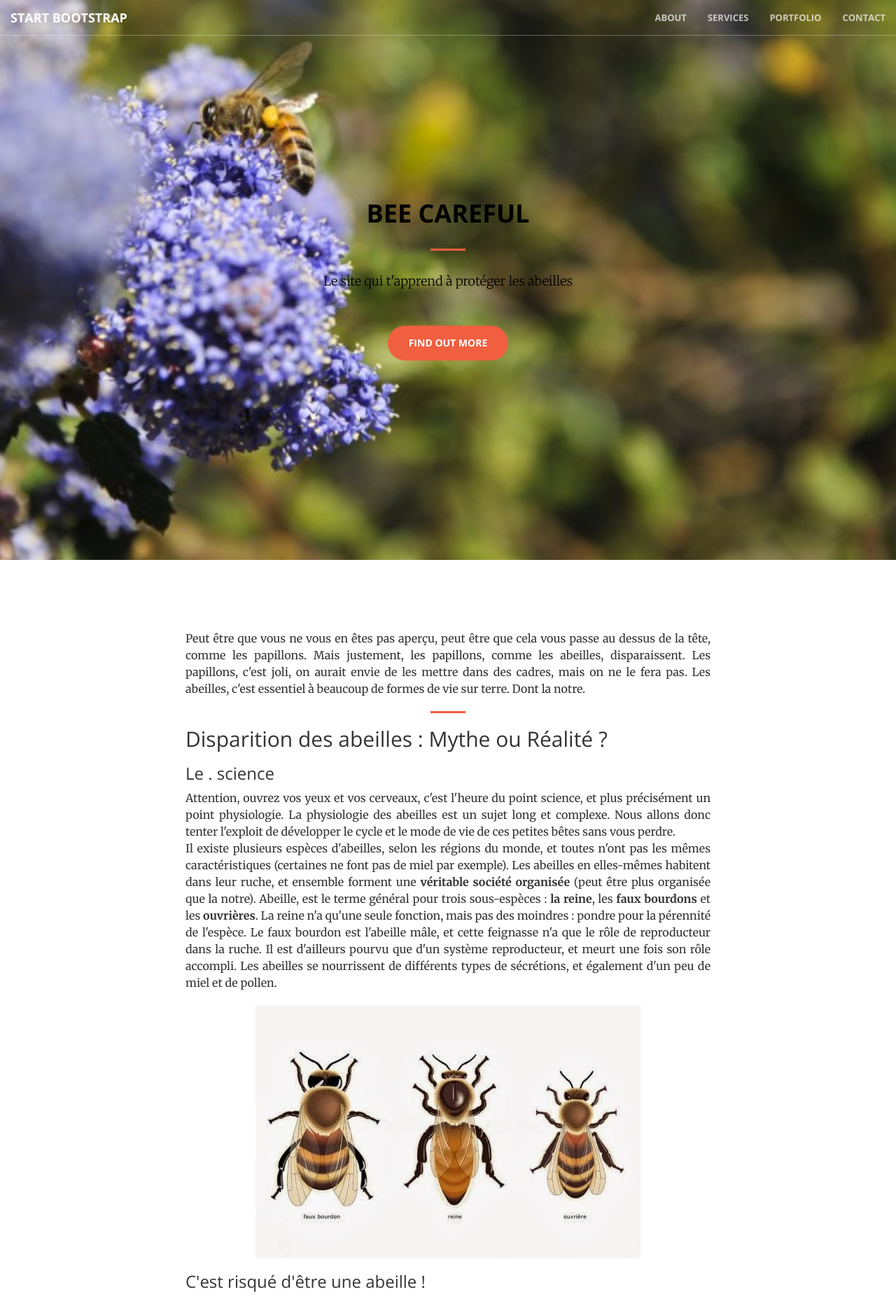
After one commit to anthimeschrefheere/Maybee, a Django app: a page that uses maybee_website/templates/presentation.html in a window 1280 px wide. The commit adds this page. Shown: the top 1856 px of the page at 70% size. Run offline with Django 3.2, Linux system fonts and the light colour scheme; some libraries are stand-ins or nearby versions.

Commit message:
new presentation

```diff
--- a/maybee_website/templates/Home.html
+++ b/maybee_website/templates/Home.html
@@ -9,7 +9,7 @@
     <meta name="description" content="">
     <meta name="author" content="">
 
-    <title>Bee Careful</title>
+    <title>May the Force BEE With YOU</title>
 
     <!-- Bootstrap Core CSS -->
     <link rel="stylesheet" href="/Static/css/bootstrap.min.css" type="text/css">
--- /dev/null
+++ b/maybee_website/templates/presentation.html
@@ -0,0 +1,148 @@
+<!DOCTYPE html>
+<html lang="en">
+
+<head>
+
+    <meta charset="utf-8">
+    <meta http-equiv="X-UA-Compatible" content="IE=edge">
+    <meta name="viewport" content="width=device-width, initial-scale=1">
+    <meta name="description" content="">
+    <meta name="author" content="">
+
+    <title>Bee careful</title>
+
+    <!-- Bootstrap Core CSS -->
+    <link rel="stylesheet" href="/Static/css/bootstrap.min.css" type="text/css">
+
+    <!-- Custom Fonts -->
+    <link href='http://fonts.googleapis.com/css?family=Open+Sans:300italic,400italic,600italic,700italic,800italic,400,300,600,700,800' rel='stylesheet' type='text/css'>
+    <link href='http://fonts.googleapis.com/css?family=Merriweather:400,300,300italic,400italic,700,700italic,900,900italic' rel='stylesheet' type='text/css'>
+    <link rel="stylesheet" href="/Static/font-awesome/css/font-awesome.min.css" type="text/css">
+
+    <!-- Plugin CSS -->
+    <link rel="stylesheet" href="/Static/css/animate.min.css" type="text/css">
+
+    <!-- Custom CSS -->
+    <link rel="stylesheet" href="/Static/css/creative.css" type="text/css">
+
+    <!-- HTML5 Shim and Respond.js IE8 support of HTML5 elements and media queries -->
+    <!-- WARNING: Respond.js doesn't work if you view the page via file:// -->
+    <!--[if lt IE 9]>
+        <script src="https://oss.maxcdn.com/libs/html5shiv/3.7.0/html5shiv.js"></script>
+        <script src="https://oss.maxcdn.com/libs/respond.js/1.4.2/respond.min.js"></script>
+    <![endif]-->
+
+</head>
+
+<body id="page-top">
+
+    <nav id="mainNav" class="navbar navbar-default navbar-fixed-top">
+        <div class="container-fluid">
+            <!-- Brand and toggle get grouped for better mobile display -->
+            <div class="navbar-header">
+                <button type="button" class="navbar-toggle collapsed" data-toggle="collapse" data-target="#bs-example-navbar-collapse-1">
+                    <span class="sr-only">Toggle navigation</span>
+                    <span class="icon-bar"></span>
+                    <span class="icon-bar"></span>
+                    <span class="icon-bar"></span>
+                </button>
+                <a class="navbar-brand page-scroll" href="#page-top">Start Bootstrap</a>
+            </div>
+
+            <!-- Collect the nav links, forms, and other content for toggling -->
+            <div class="collapse navbar-collapse" id="bs-example-navbar-collapse-1">
+                <ul class="nav navbar-nav navbar-right">
+                    <li>
+                        <a class="page-scroll" href="#about">About</a>
+                    </li>
+                    <li>
+                        <a class="page-scroll" href="#services">Services</a>
+                    </li>
+                    <li>
+                        <a class="page-scroll" href="#portfolio">Portfolio</a>
+                    </li>
+                    <li>
+                        <a class="page-scroll" href="#contact">Contact</a>
+                    </li>
+                </ul>
+            </div>
+            <!-- /.navbar-collapse -->
+        </div>
+        <!-- /.container-fluid -->
+    </nav>
+
+    <header>
+        <div class="header-content">
+            <div class="header-content-inner">
+                <h1>Bee careful</h1>
+                <hr>
+                <p>Le site qui t'apprend à protéger les abeilles</p>
+                <a href="#about" class="btn btn-primary btn-xl page-scroll">Find Out More</a>
+            </div>
+        </div>
+    </header>
+
+
+
+    <section id="contact">
+        <div class="container">
+            <div class="row">
+                <div class="col-lg-8 col-lg-offset-2 " align="justify">
+
+                    <p>Peut être que vous ne vous en êtes pas aperçu, peut être que cela vous passe au dessus de la tête, comme les papillons. Mais justement, les papillons, comme les abeilles, disparaissent. Les papillons, c'est joli, on aurait envie de les mettre dans des cadres, mais on ne le fera pas. Les abeilles, c'est essentiel à beaucoup de formes de vie sur terre. Dont la notre.</p>
+                    <hr class="primary">
+                    <h2>Disparition des abeilles : Mythe ou Réalité ?</h2>
+                    <h3>Le . science</h3>
+                    <p>
+					Attention, ouvrez vos yeux et vos cerveaux, c'est l'heure du point science, et plus précisément un point physiologie. La physiologie des abeilles est un sujet  long et complexe. Nous allons donc tenter l'exploit de développer le cycle et le mode de vie de ces petites bêtes sans vous perdre.</br>
+					Il existe plusieurs espèces d'abeilles, selon les régions du monde, et toutes n'ont pas les mêmes caractéristiques (certaines ne font pas de miel par exemple). Les abeilles en elles-mêmes habitent dans leur ruche, et ensemble forment une <strong>véritable société organisée</strong> (peut être plus organisée que la notre). Abeille, est le terme général pour trois sous-espèces : <strong>la reine</strong>, les <strong>faux bourdons</strong> et les <strong>ouvrières</strong>. La reine n'a qu'une seule fonction, mais pas des moindres : pondre pour la pérennité de l'espèce. Le faux bourdon est l'abeille mâle, et cette feignasse n'a que le rôle de reproducteur dans la ruche. Il est d'ailleurs pourvu que d'un système reproducteur, et meurt une fois son rôle accompli. Les abeilles se nourrissent de différents types de sécrétions, et également d'un peu de miel et de pollen.</p>
+					<p align="center"><img src="img/abeilles.jpg" alt="photo de trois abeilles" title="photo d'abeilles" /></p>
+
+					<h3>C'est risqué d'être une abeille !</h3>
+					<p>Les abeilles passent par trois stades : œufs, larve, la pupe et l'imago. Peu importe les noms, retenez que quelque soit son stade, l'abeille est vulnérable à tout un tas de chose.</br>
+					Dès le stade larvaire, du fait de la <strong>pollution atmosphérique</strong> et de la <strong>pollution ambiante</strong> du à l'environnement autour de la ruche (traitement du bois, des espaces alentours...), la larve est lentement intoxiquée dès sa naissance ou presque. Vient ensuite les différents stades, et ce sont les ouvrières qui sont les plus touchés : <strong>intoxication via les pesticides</strong> (neurotoxiques, paralisant, acétycholine dépendant…) et les <strong>insecticides</strong>. Cette intoxication peut être directe, directement vaporisée sur les insectes par certains agriculteurs, ou indirectement, lorsque l'abeille se nourrit. Elle ingères des doses infimes de produit, déposé sur les végétaux et les fleurs, se mélangeant au pollen, et ces doses sont suffisantes pour la mener droit dans la tombe.</br>
+					L'abeille est aussi sensible à plusieurs <strong>parasites</strong>, tels que des champignons ou des bactéries, en majorité transmis par un acarien, le varroa. Du fait de l'environnement déjà pas particulièrement favorable aux abeilles, celles-ci seraient de plus en plus sensible à cet acarien.
+					Nous ne nous étendrons pas ici sur le réchauffement climatique, qui perturbe tout les écosystèmes et ne laisse certainement pas des organismes aussi complexe que les abeilles indemnes.
+					Au final, entre toutes les menaces dû à l'environnement et toutes celles liées aux pathologies des abeilles, la liste des dangers pour nos petites bêtes est bien longue.
+					</p>
+					<h3>Pourquoi c'est un danger pour nous ?</h3>
+					<p>
+					Après le point  physiologie, voici le point botanique. Désolée. Vous ne le savez peut être pas, mais les plantes ont aussi des sexes. Oui oui, il existe des plantes femelles et des plantes mâles. Je vous épargne la complexité du système sexuel des plantes. Des pissenlits fille et des pissenlits garçon. Des kiwis madame et des kiwis monsieur. Et donc logiquement, pour obtenir un nouveau kiwi, il faut une madame et un monsieur. Sauf que comme vous l'aurez sans doute remarqué, les plantes ne sont quand même pas très mobiles, donc pour mélanger les pollens c'est moyen. Bien sur, tous les allergiques vous le diront, le VENT fait un travail remarquable. Cependant, les plus efficace dans ce domaine, vous l'aurez devinez sont les abeilles.</br>
+					Les ouvrières passent tout leur cycle de vie à polliniser <strong>TOUTES LES PLANTES</strong> qu'elles trouvent, et cela comprend également toutes les plantes produisant des légumes et des fruits. Sans abeille, pas de pommes, ni de poires, ni de fraises, encore moins de courgettes, de tomates, de cerises, etc, etc.</br>
+					Les <strong>conséquences</strong> de la disparition des fruits et des légumes sont bien entendues <strong>dramatiques</strong>. D'abord pour l'écosystème qui nous porte, qui est voué à mourir à petit feu, dans une guerre de survie à la famine. Nous en seront les les principaux acteurs. Vous vous dites peut être « bon ok, plus de fruit et légumes, mais bon au pire il reste Mac Do ». De quoi est fait votre burger ? De steak haché peut être ? Et la vache, elle mange quoi ? Des <strong>parpaings</strong> ? Et votre pain il est fait avec quoi ? De la farine,  qui vient bien sur du blé, les grains de sésame sont aussi issus de végétaux. TOUS vient de la terre, du sol et des plantes. Nos vies dépendent des végétaux bien plus que l'on ne le pense. La disparition d'une partie des végétaux aurait des conséquences écologiques et humanitaires désastreuses.
+					</p>
+
+					<p>
+					Évidemment la science, et la nature avant elle, tend à transformer tous les végétaux en <strong>hermaphrodites</strong>, de manière à pouvoir <strong>s'autopolliniser</strong>.</br>
+					De manière naturelle, de nombreuses plantes sont hermaphrodites, ce qui laisse une porte de sortie pour se reproduire malgré tout si toutes les conditions sont mauvaises et produire une descendance coûte que coûte pour la <strong>pérennité</strong> de l'espèce. Les fruits issus de l'auto-fécondation des fleurs sont parfois faciles à repérer, notamment chez les framboises, vous savez, ce sont ces fruits tout petits, informes, moches comme tout, qu'on n'a surtout pas envie de manger. Cependant, l'hermaphrodicité pourrait être LA solution à tous nos problèmes et fuck les abeilles ; si seulement l'auto fécondation ne limitait pas la diversité génétique des organismes biologiques, et donc n'augmentait pas leur fragilité face à toutes leurs pathologies respectives. Ce n'est pas une solution à long terme.
+					</p>
+					<p>
+					Qui sont les responsables ?</br>
+					Il est bien facile de crier haut et fort le nom des responsables qui ont provoqué et qui continue à fabriquer des environnements néfastes pour les abeilles, consciemment ou pas. Il est bien entendu que les conséquences économiques sont énormes, et que dans notre monde actuel, l'enrichissement à court terme est bien plus important que la survie à long terme.</br>
+					Tous les industriels fabriquant et vendant des insecticides, herbicides, autres « cides » et produits chimiques sont coupables. Certains limitent leurs activités pour le bien être de la faune et de la flore, et d'autre s'en battent royalement les couilles. Certains vont jusqu'à contredire toutes les études scientifiques pour promouvoir leur produit néfastes autant pour la planète que cancérigène pour l'homme. Je ne citerai personne. Mais les industriels ne sont pas les seuls coupables. Votre pelouse bien net et vos jardinières resplendissantes respirant l'engrais et le désherbant sont aussi coupables que Monsanto et le RandUp. Les industriels vivent des gens qui achètent leur produits.</br>
+					Mais ne vous inquiétez pas, vous allez pouvoir soulager votre <strong>conscience</strong> et sauver les abeilles à votre échelle en suivant les conseils dans l'onglet adéquat.
+					</p>
+                </div>
+
+            </div>
+        </div>
+    </section>
+
+
+    <!-- jQuery -->
+      <!--<script src="js/jquery.js"></script>-->
+
+    <!-- Bootstrap Core JavaScript -->
+     <!--<script src="js/bootstrap.min.js"></script>-->
+
+    <!-- Plugin JavaScript -->
+     <!-- <script src="js/jquery.easing.min.js"></script>
+    <script src="js/jquery.fittext.js"></script>
+    <script src="js/wow.min.js"></script>-->
+
+    <!-- Custom Theme JavaScript -->
+     <!--<script src="js/creative.js"></script>-->
+
+</body>
+
+</html>
--- a/maybee_website/urls.py
+++ b/maybee_website/urls.py
@@ -1,5 +1,5 @@
 #-*- coding: utf-8 -*-
 from django.conf.urls import patterns, url
 urlpatterns = patterns('maybee_website.views',
-    url(r'^accueil$', 'home'),url(r'^apiculteurs$', 'apiculteurs'),url(r'^profil$','profil'),
+    url(r'^accueil$', 'home'),url(r'^apiculteurs$', 'apiculteurs'),url(r'^profil$','profil'),url(r'^services1$','presentation')
 )
--- a/maybee_website/views.py
+++ b/maybee_website/views.py
@@ -12,6 +12,9 @@ from maybee_website.models import profil,Data
 # Create your views here.
 def home(request):
 	return render(request, 'Home.html', locals())
+
+def presentation(request):
+	return render(request, 'presentation.html', locals())
 
 def profil(request):
 	if request.method == 'POST':
```
Also changed, not shown: Static/img/abeilles.jpg (added).
